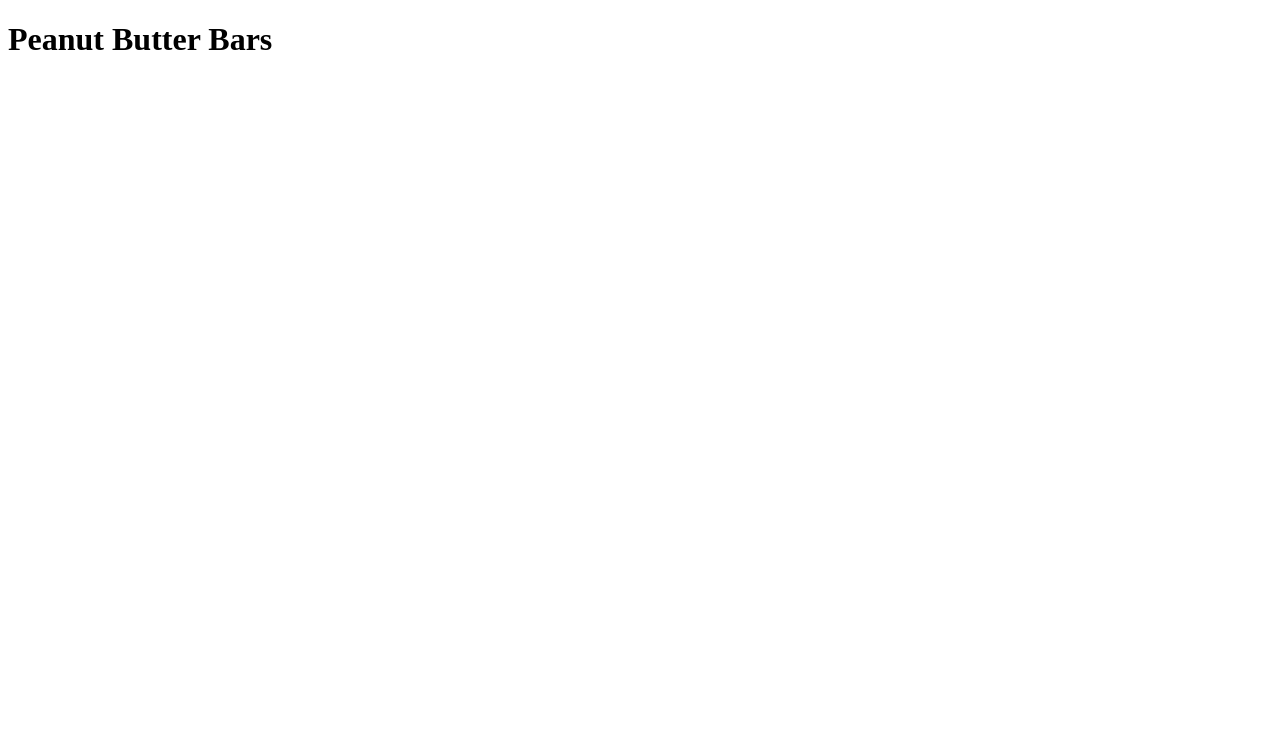
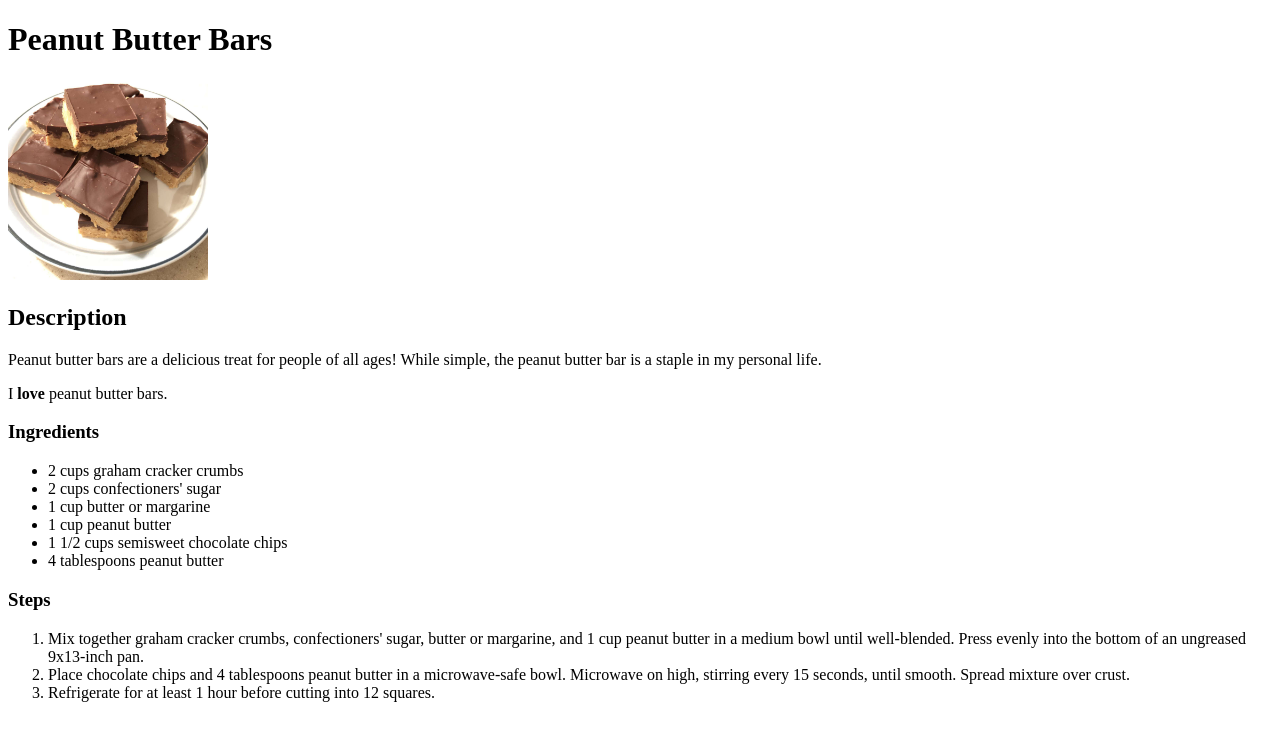
Before and after one commit to Acerax05/odin-recipes, a plain HTML site: page recipes/peanut-butter-bars.html in a window 1280 px wide. Drawn offline with Linux system fonts and the light colour scheme.

Commit message:
Make all pages and add image

```diff
--- a/recipes/peanut-butter-bars.html
+++ b/recipes/peanut-butter-bars.html
@@ -6,5 +6,33 @@
     </head>
     <body>
         <h1>Peanut Butter Bars</h1>
+
+        <img src="../images/5179354-843751606fef447fad6f01536eb6bd4e.jpg" width="200">
+
+        <h2>Description</h2>
+
+        <p>Peanut butter bars are a delicious treat for people of all ages! While simple,
+            the peanut butter bar is a staple in my personal life.</p>
+        <p>I <strong>love</strong> peanut butter bars.</p>
+
+        <h3>Ingredients</h3>
+
+        <ul>
+            <li>2 cups graham cracker crumbs</li>
+            <li>2 cups confectioners' sugar</li>
+            <li>1 cup butter or margarine</li>
+            <li>1 cup peanut butter</li>
+            <li>1 1/2 cups semisweet chocolate chips</li>
+            <li>4 tablespoons peanut butter</li>
+        </ul>
+
+        <h3>Steps</h3>
+
+        <ol>
+            <li>Mix together graham cracker crumbs, confectioners' sugar, butter or margarine, and 1 cup peanut butter in a medium bowl until well-blended. Press evenly into the bottom of an ungreased 9x13-inch pan.</li>
+            <li>Place chocolate chips and 4 tablespoons peanut butter in a microwave-safe bowl. Microwave on high, stirring every 15 seconds, until smooth. Spread mixture over crust.</li>
+            <li>Refrigerate for at least 1 hour before cutting into 12 squares.</li>
+        </ol>
+
     </body>
 </html>
```
Also changed, not shown: index.html (+14 -2 lines), images/funny-cute-dabbing-chef-gift-idea-haselshirt.jpg (added), recipes/flautas.html (added), recipes/pizza.html (added).
